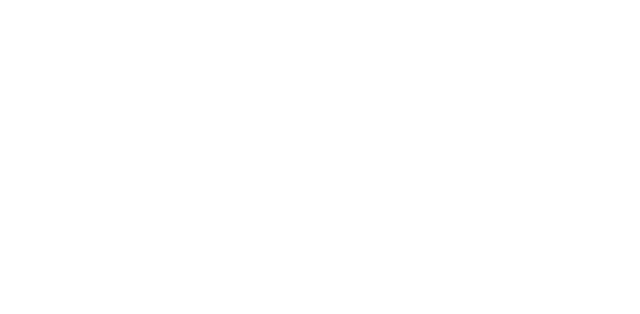
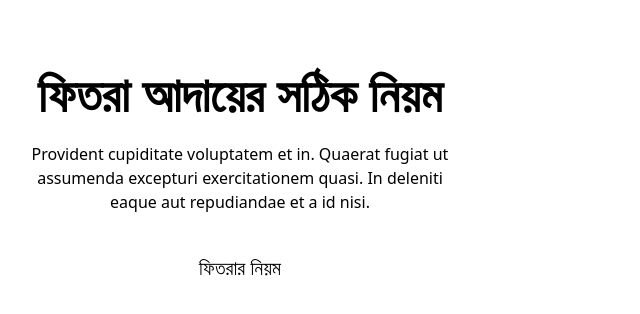
Before and after one commit to alalhosen/UTTOR-MONDOL-PARA-JAME-MASJID, a React (Vite) app: page / in a window 1280 px wide. Shown: the part 8246-8560 px from the top of the page, without its empty margins (0-640 px from the left). Before the commit the page ends 8316 px from the top, so only its background shows below. Built offline with nearby package versions, Linux system fonts and the light colour scheme.

Commit message:
single cord of fitra

```diff
--- a/src/components/Home.jsx
+++ b/src/components/Home.jsx
@@ -202,21 +202,43 @@
 
       {/* card hero quran  card hero quran   */}
       <div className="hero bg-base-200 min-h-screen">
-        <div className="hero-content flex-col lg:flex-row">
+        <div className="hero-content flex-col lg:flex-row mb-32">
           <img
             src="https://i.ibb.co.com/4Z6yXsT0/asian-muslim-children-smile-face-260nw-452365450.webp"
             className="max-w-sm rounded-lg shadow-2xl"
           />
           <div>
-            <h1 className="text-5xl font-bold">বেস্ট কোরআন তেলাওয়াত ৩০তম পারা</h1>
+            <h1 className="text-5xl font-bold">
+              বেস্ট কোরআন তেলাওয়াত ৩০তম পারা
+            </h1>
             <p className="py-6">৩০ পারা হিফজুল কোরআন ক্বারী আবু রায়হান</p>
             <NavLink
-                className="btn btn-secondary rounded-2xl"
-                to="https://www.youtube.com/watch?v=Vri8Ci0z3SM"
-              >
-                <button className="p-4 text-xl">কুরআন তেলাওয়াত</button>
-              </NavLink>
+              className="btn btn-secondary rounded-2xl"
+              to="https://www.youtube.com/watch?v=Vri8Ci0z3SM"
+            >
+              <button className="p-4 text-xl">কুরআন তেলাওয়াত</button>
+            </NavLink>
+          </div>
+        </div>
+      </div>
 
+      {/* single card fitra adai  single card fitra adai   */}
+      <div className="hero bg-base-200 min-h-screen">
+        <div className="hero-content text-center">
+          <div className="max-w-md">
+            <h1 className="text-5xl font-bold">ফিতরা আদায়ের সঠিক নিয়ম</h1>
+            <p className="py-6">
+              Provident cupiditate voluptatem et in. Quaerat fugiat ut assumenda
+              excepturi exercitationem quasi. In deleniti eaque aut repudiandae
+              et a id nisi.
+            </p>
+
+            <NavLink
+              className="btn btn-secondary rounded-2xl"
+              to="https://www.youtube.com/watch?v=rj6daq2k07A"
+            >
+              <button className="p-4 text-xl">ফিতরার নিয়ম</button>
+            </NavLink>
           </div>
         </div>
       </div>
--- a/src/components/Navbar.jsx
+++ b/src/components/Navbar.jsx
@@ -35,13 +35,12 @@
               viewBox="0 0 24 24"
               stroke="currentColor"
             >
-              {" "}
               <path
                 strokeLinecap="round"
                 strokeLinejoin="round"
                 strokeWidth="2"
                 d="M4 6h16M4 12h8m-8 6h16"
-              />{" "}
+              />
             </svg>
           </div>
           <ul
```
